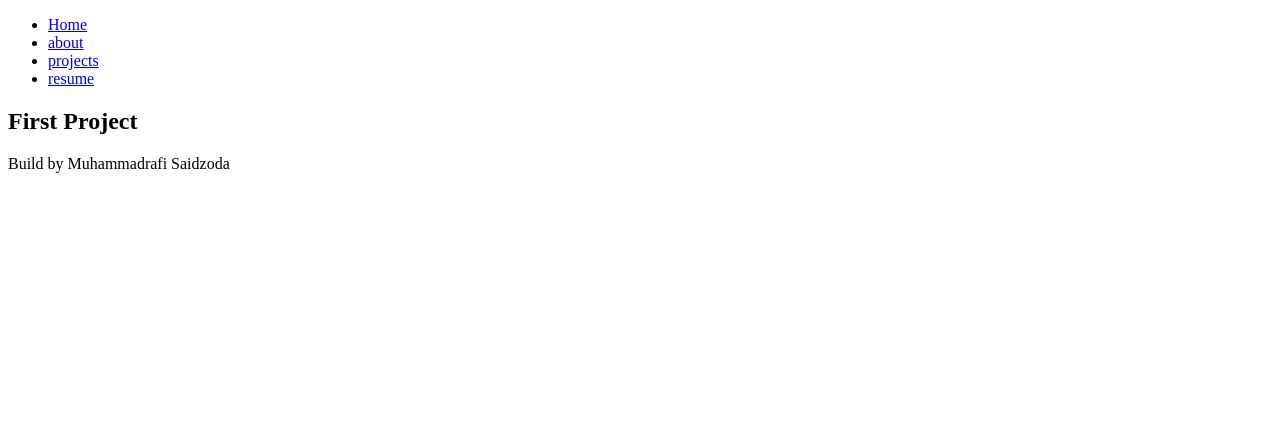
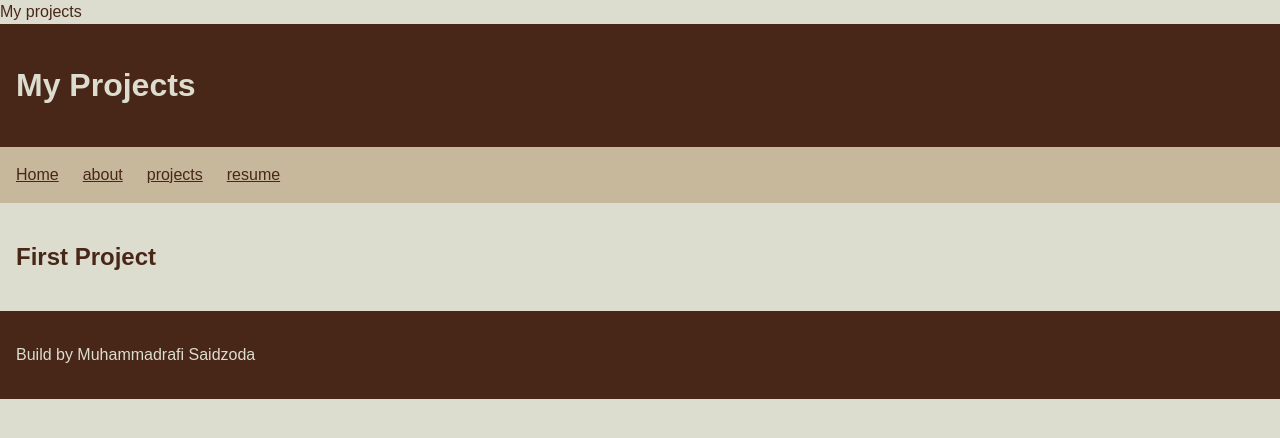
Before and after one commit to msaidzod/Portfolio, a plain HTML site: page projects.html in a window 1280 px wide. Drawn offline with Linux system fonts and the light colour scheme.

Commit message:
Complete portfolio code-along

```diff
--- a/projects.html
+++ b/projects.html
@@ -3,10 +3,13 @@
 <head>
     <meta charset="UTF-8">
     <meta name="viewport" content="width=device-width, initial-scale=1.0">
-    <title>Document</title>
+    <link rel="stylesheet" href="styles.css"
+    <title>My projects</title>
 </head>
 <body>
-    <header></header>
+    <header>
+    <h1>My Projects</h1>
+</header>
   <nav>
     <ul>
         <li><a href="index.html">Home</a></li>
--- /dev/null
+++ b/styles.css
@@ -0,0 +1,53 @@
+/* Author: Muhammadrafi Saidzoda */
+
+/* Earth & Clay Color Palette
+   Espresso Brown: #492718
+   Dark Mahogany: #582119
+   Rosewood: #7A4E47
+   Burnt Brick: #7B403A
+   Warm Ivory: #DDDDCF
+   Sand Beige: #C7B89C
+*/
+
+/* Mobile-first base styles */
+body {
+    margin: 0;
+    font-family: Arial, sans-serif;
+    line-height: 1.5;
+    background-color: #DDDDCF;
+    color: #492718;
+}
+
+header,
+main,
+footer {
+    padding: 1rem;
+}
+
+header,
+footer {
+    background-color: #492718;
+    color: #DDDDCF;
+}
+
+nav ul {
+    display: flex;
+    flex-direction: column;
+    gap: 0.5rem;
+    margin: 0;
+    padding: 1rem;
+    list-style: none;
+    background-color: #C7B89C;
+}
+
+nav a {
+    color: #492718;
+}
+
+/* Wider screens */
+@media (min-width: 600px) {
+    nav ul {
+        flex-direction: row;
+        gap: 1.5rem;
+    }
+}
```
Also changed, not shown: about.html (+1 -0 lines), index.html (+2 -1 lines), resume.html (+2 -1 lines), 1 other file.
